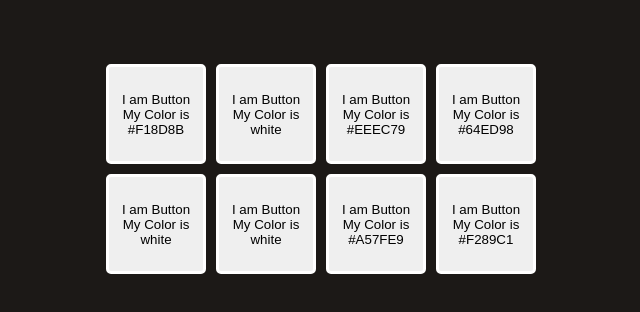
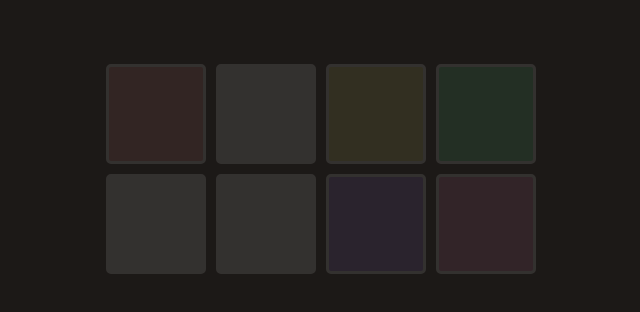
Before and after one commit to candytale55/react-state-projects, a React (Vite) app: page / in a window 1280 px wide. Shown: the top 312 px of the page, without its empty margins (319-959 px from the left). Built offline with nearby package versions, Linux system fonts and the light colour scheme.

Commit message:
apply inline style to the <button> in Pad component

```diff
--- a/src/components/soundpads/Pad.jsx
+++ b/src/components/soundpads/Pad.jsx
@@ -3,9 +3,10 @@
 export default function Pad(props) {
     // console.log(props.padColor)
     return (
-        <button>
-            I am Button <br />
-            My Color is {props.padColor}
+        <button
+            style={{ backgroundColor: props.padColor }}
+        >
+
         </button>
     )
 }
--- a/src/components/soundpads/assets/styles.css
+++ b/src/components/soundpads/assets/styles.css
@@ -25,5 +25,9 @@ button {
     border: 3px solid white;
     border-radius: 5px;
     cursor: pointer;
+    opacity: 0.1;
+}
 
+button.on {
+    opacity: 1;
 }
```
Also changed, not shown: src/components/soundpads/SoundPads.jsx (line endings or trailing spaces).
